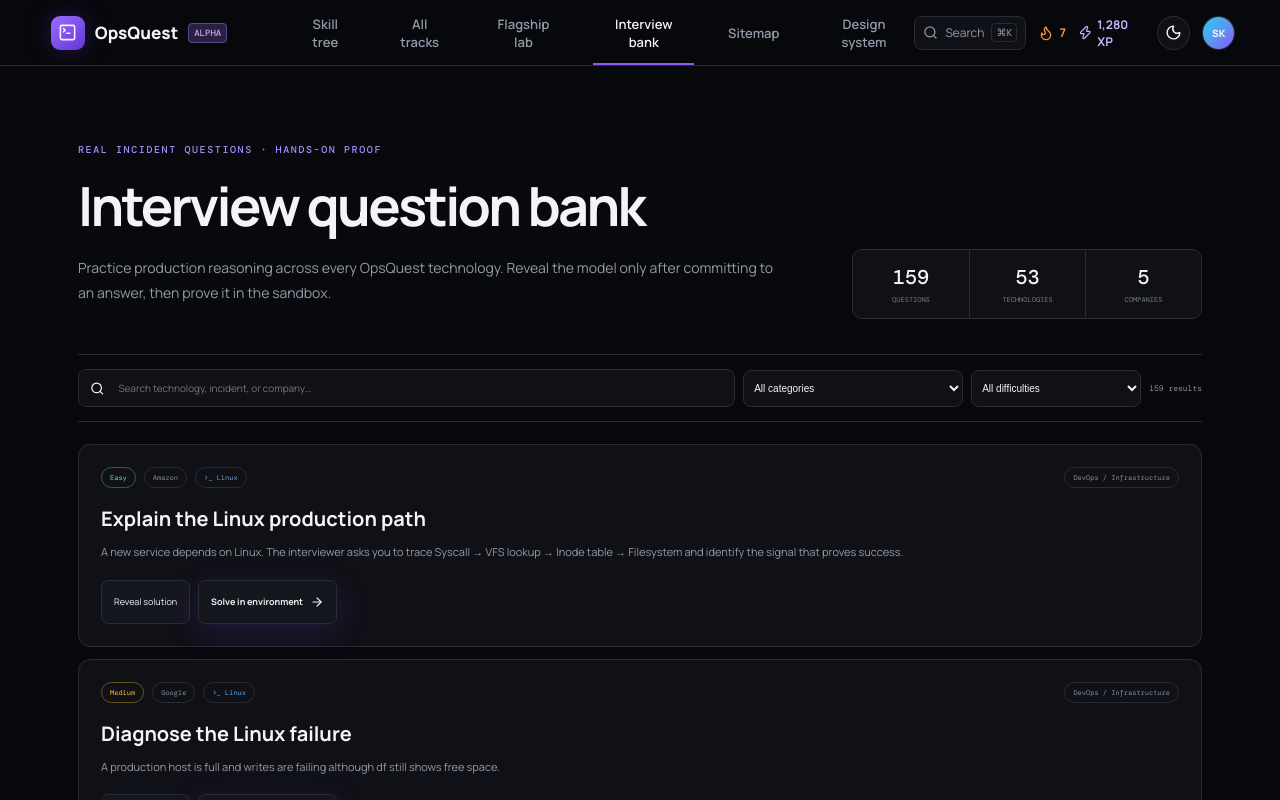
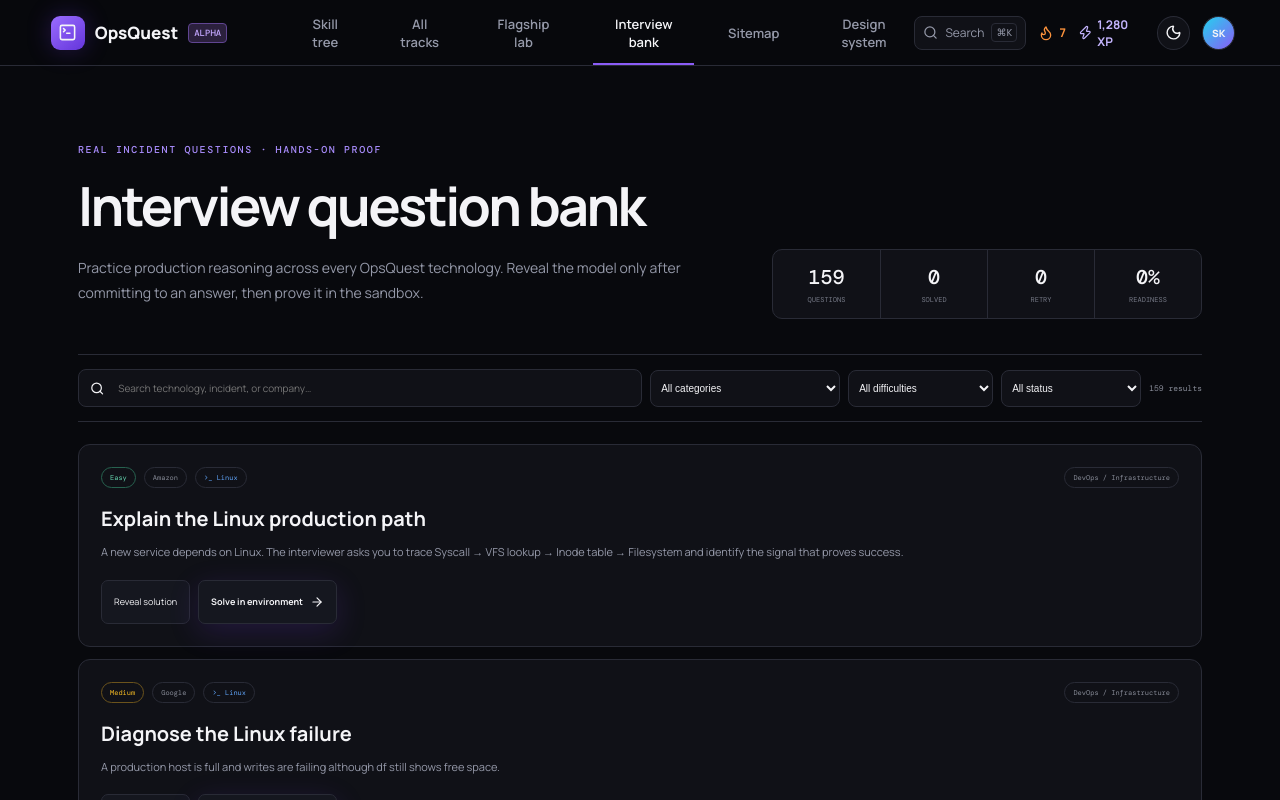
Before and after one commit to shivam2003-dev/opsquest, a React (Vite) app: page / in a window 1280 px wide. Both pictures are taken after a click on the button "Interview bank". Shown: the top 800 px of the page. Built offline with nearby package versions, Linux system fonts and the light colour scheme.

Commit message:
Track interview readiness and retry progress

```diff
--- a/src/main.tsx
+++ b/src/main.tsx
@@ -2075,7 +2075,17 @@ function InterviewBank({
   const [query, setQuery] = useState("");
   const [category, setCategory] = useState("All categories");
   const [difficulty, setDifficulty] = useState("All difficulties");
+  const [statusFilter, setStatusFilter] = useState("All status");
   const [revealed, setRevealed] = useState<Set<string>>(new Set());
+  const [questionStatus, setQuestionStatus] = useState<
+    Record<string, "solved" | "retry">
+  >(() => {
+    try {
+      return JSON.parse(localStorage.getItem("opsquest-interview-status-v1") || "{}");
+    } catch {
+      return {};
+    }
+  });
   const questions = useMemo(
     () => tracks.flatMap((track) => interviewQuestionsFor(track)),
     [],
@@ -2085,9 +2095,27 @@ function InterviewBank({
     return (
       searchable.includes(query.toLowerCase()) &&
       (category === "All categories" || question.track.category === category) &&
-      (difficulty === "All difficulties" || question.difficulty === difficulty)
+      (difficulty === "All difficulties" || question.difficulty === difficulty) &&
+      (statusFilter === "All status" ||
+        (statusFilter === "Solved" && questionStatus[question.id] === "solved") ||
+        (statusFilter === "Needs retry" && questionStatus[question.id] === "retry") ||
+        (statusFilter === "Unsolved" && !questionStatus[question.id]))
     );
   });
+  const setStatus = (id: string, status: "solved" | "retry") => {
+    const next = { ...questionStatus, [id]: status };
+    localStorage.setItem("opsquest-interview-status-v1", JSON.stringify(next));
+    setQuestionStatus(next);
+  };
+  const solved = questions.filter((question) => questionStatus[question.id] === "solved");
+  const retries = questions.filter((question) => questionStatus[question.id] === "retry");
+  const weight = (question: InterviewQuestionSpec) =>
+    question.difficulty === "Hard" ? 3 : question.difficulty === "Medium" ? 2 : 1;
+  const readiness = Math.round(
+    (solved.reduce((total, question) => total + weight(question), 0) /
+      questions.reduce((total, question) => total + weight(question), 0)) *
+      100,
+  );
   const toggle = (id: string) =>
     setRevealed((current) => {
       const next = new Set(current);
@@ -2107,8 +2135,9 @@ function InterviewBank({
         </div>
         <div className="interview-stats">
           <span><b>{questions.length}</b> QUESTIONS</span>
-          <span><b>{tracks.length}</b> TECHNOLOGIES</span>
-          <span><b>{new Set(questions.map((item) => item.company)).size}</b> COMPANIES</span>
+          <span><b>{solved.length}</b> SOLVED</span>
+          <span><b>{retries.length}</b> RETRY</span>
+          <span><b>{readiness}%</b> READINESS</span>
         </div>
       </section>
       <section className="interview-filters">
@@ -2126,17 +2155,31 @@ function InterviewBank({
           <option>Medium</option>
           <option>Hard</option>
         </select>
+        <select value={statusFilter} onChange={(event) => setStatusFilter(event.target.value)}>
+          <option>All status</option>
+          <option>Unsolved</option>
+          <option>Solved</option>
+          <option>Needs retry</option>
+        </select>
         <b>{filtered.length} results</b>
       </section>
       <section className="interview-list">
         {filtered.map((question) => {
           const isOpen = revealed.has(question.id);
           return (
-            <article key={question.id} className="interview-question-card">
+            <article
+              key={question.id}
+              className={`interview-question-card ${questionStatus[question.id] || "unsolved"}`}
+            >
               <div className="question-card-top">
                 <span className={`difficulty-${question.difficulty.toLowerCase()}`}>{question.difficulty}</span>
                 <span>{question.company}</span>
                 <span style={{ color: question.track.color }}>{question.track.icon} {question.track.name}</span>
+                {questionStatus[question.id] && (
+                  <span className={`question-status ${questionStatus[question.id]}`}>
+                    {questionStatus[question.id] === "solved" ? "✓ Solved" : "↻ Needs retry"}
+                  </span>
+                )}
                 <em>{question.track.category}</em>
               </div>
               <h2>{question.title}</h2>
@@ -2157,6 +2200,14 @@ function InterviewBank({
                   <div>
                     <b>Hands-on proof</b>
                     {question.commands.map((command) => <code key={command}>$ {command}</code>)}
+                  </div>
+                  <div className="interview-self-grade">
+                    <div>
+                      <b>Record this attempt</b>
+                      <p>Be honest—the readiness score is useful only when it reflects recall without hints.</p>
+                    </div>
+                    <button className={questionStatus[question.id] === "retry" ? "active retry" : ""} onClick={() => setStatus(question.id, "retry")}>Needs retry</button>
+                    <button className={questionStatus[question.id] === "solved" ? "active solved" : ""} onClick={() => setStatus(question.id, "solved")}><Check size={14} /> Mark solved</button>
                   </div>
                 </div>
               )}
--- a/src/styles.css
+++ b/src/styles.css
@@ -469,8 +469,8 @@
 }
 .interview-stats {
   display: grid;
-  grid-template-columns: repeat(3, 1fr);
-  min-width: 350px;
+  grid-template-columns: repeat(4, 1fr);
+  min-width: 430px;
   border: 1px solid var(--line);
   border-radius: 10px;
   background: var(--surface);
@@ -488,7 +488,7 @@
   top: 64px;
   z-index: 5;
   display: grid;
-  grid-template-columns: minmax(260px, 1fr) 220px 170px auto;
+  grid-template-columns: minmax(220px, 1fr) 190px 145px 140px auto;
   gap: 8px;
   align-items: center;
   padding: 14px 0;
@@ -526,6 +526,8 @@
   background: var(--surface);
   padding: 22px;
 }
+.interview-question-card.solved { border-color: #27624f; }
+.interview-question-card.retry { border-color: #6b531c; }
 .question-card-top { display: flex; align-items: center; gap: 8px; }
 .question-card-top span,
 .question-card-top em {
@@ -540,6 +542,8 @@
 .question-card-top .difficulty-easy { color: #67d7b1; border-color: #27624f; }
 .question-card-top .difficulty-medium { color: #fbbf24; border-color: #6b531c; }
 .question-card-top .difficulty-hard { color: #fb9aaa; border-color: #703342; }
+.question-card-top .question-status.solved { color: #67d7b1; border-color: #27624f; }
+.question-card-top .question-status.retry { color: #fbbf24; border-color: #6b531c; }
 .interview-question-card h2 { font-size: 20px; margin: 17px 0 8px; }
 .interview-question-card > p { color: var(--muted); font-size: 11px; line-height: 1.7; }
 .question-actions { display: flex; gap: 8px; margin-top: 18px; }
@@ -568,6 +572,7 @@
   background: #0d0e12;
 }
 .revealed-solution > div:last-child { grid-column: 1 / -1; }
+.revealed-solution > div:nth-child(3) { grid-column: 1 / -1; }
 .revealed-solution b { color: #c4b5fd; font-size: 9px; }
 .revealed-solution p { color: var(--muted); font-size: 9px; line-height: 1.7; }
 .revealed-solution code {
@@ -580,6 +585,26 @@
   overflow: auto;
   font: 9px DM Mono;
 }
+.revealed-solution .interview-self-grade {
+  grid-column: 1 / -1;
+  display: flex;
+  align-items: center;
+  gap: 8px;
+}
+.interview-self-grade > div { flex: 1; }
+.interview-self-grade p { margin-bottom: 0; }
+.interview-self-grade button {
+  display: inline-flex;
+  align-items: center;
+  gap: 6px;
+  border: 1px solid var(--line);
+  background: var(--surface2);
+  border-radius: 7px;
+  padding: 9px 11px;
+  font-size: 8px;
+}
+.interview-self-grade button.active.solved { border-color: #27624f; color: #67d7b1; }
+.interview-self-grade button.active.retry { border-color: #6b531c; color: #fbbf24; }
 .why-box {
   border-left: 2px solid #8b5cf6;
   background: #8b5cf60b;
@@ -878,6 +903,12 @@
   .question-card-top em { margin-left: 0; }
   .revealed-solution { grid-template-columns: 1fr; }
   .revealed-solution > div:last-child { grid-column: auto; }
+  .revealed-solution > div:nth-child(3) { grid-column: auto; }
+  .revealed-solution .interview-self-grade {
+    grid-column: auto;
+    align-items: stretch;
+    flex-direction: column;
+  }
   .question-actions { flex-direction: column; }
   .lesson-outline button em {
     display: none;
```
